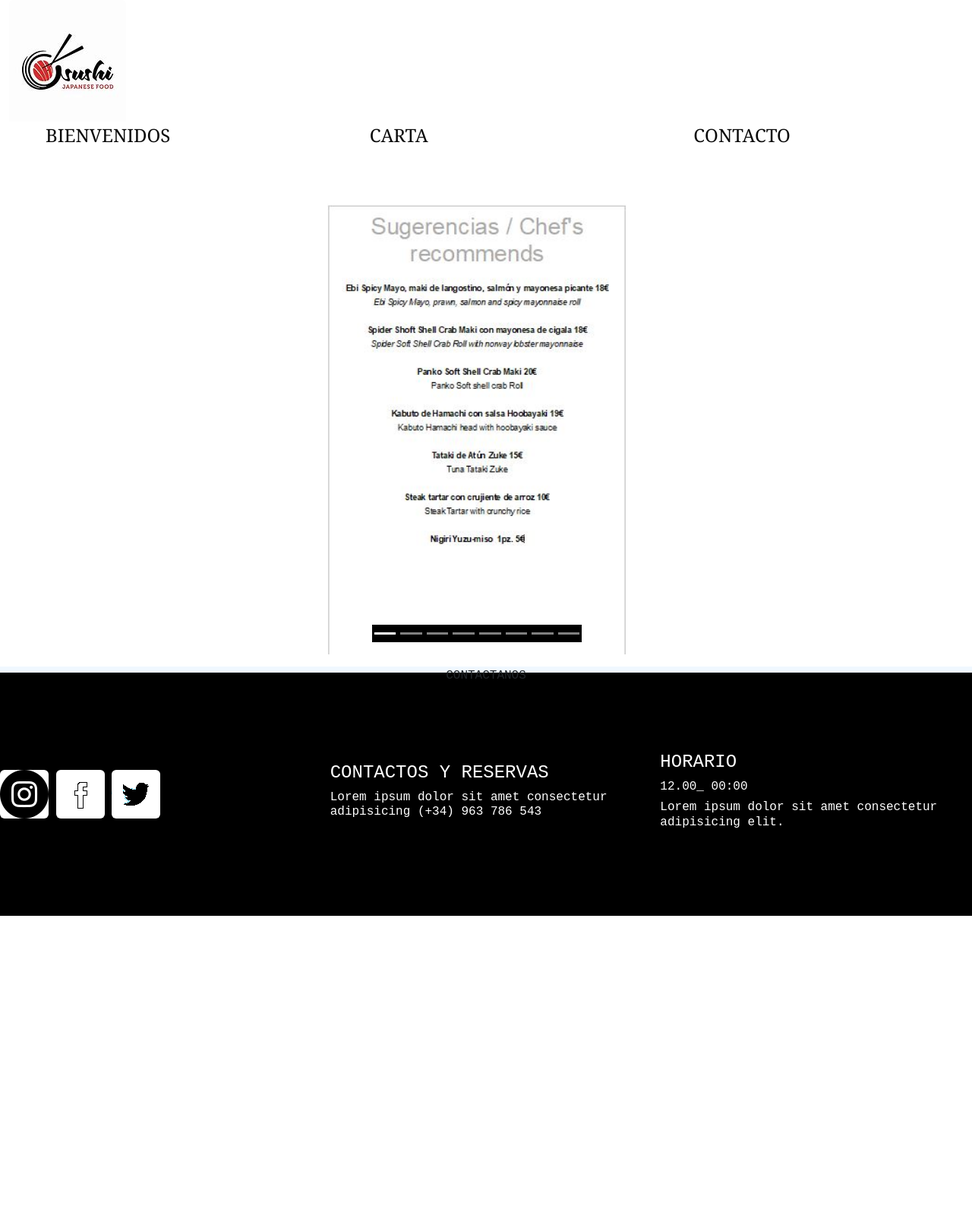
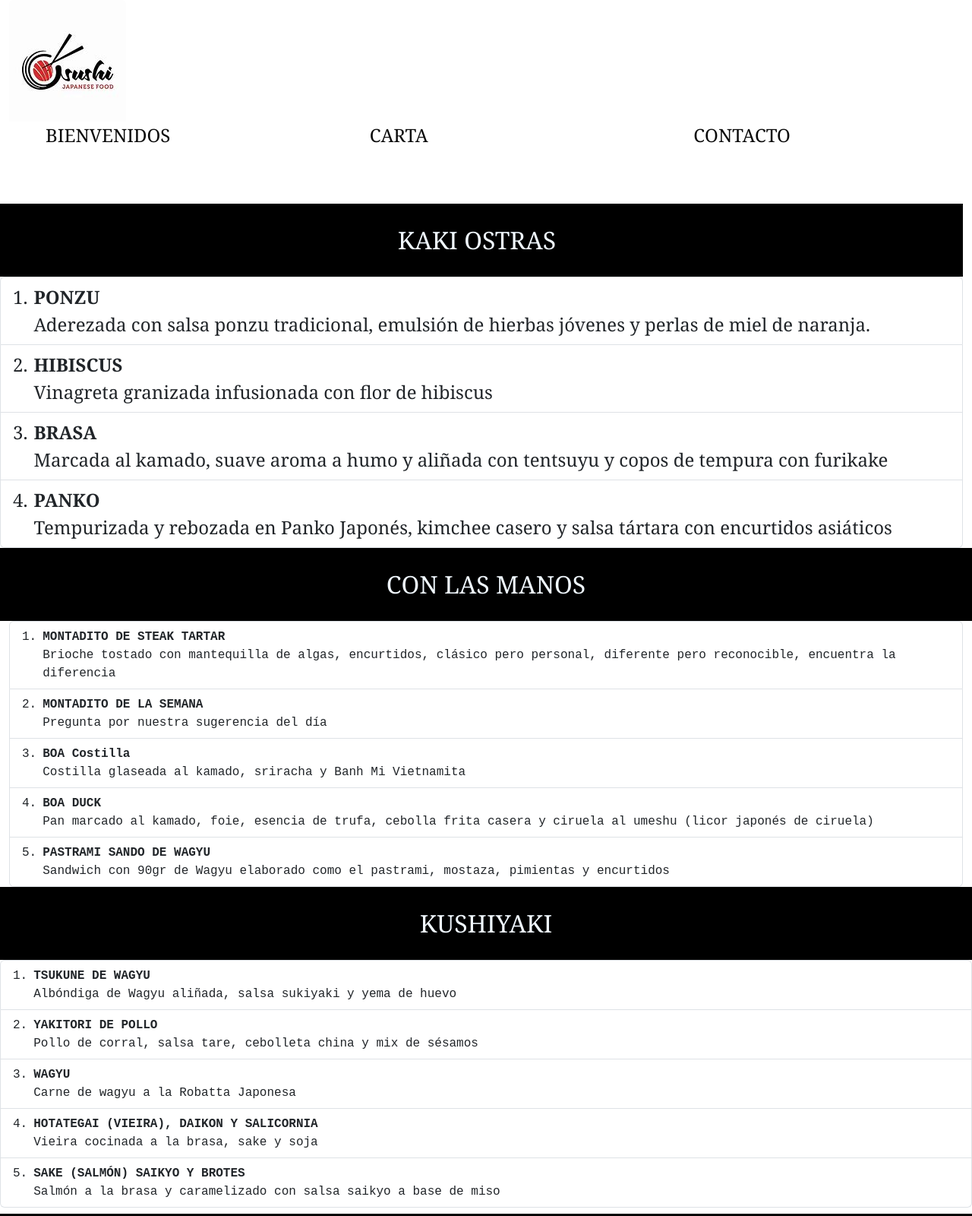
Before and after one commit to myrg15/Proyecto1Boostrap, a plain HTML site: page otherPages/carta.html in a window 1280 px wide. Shown: the top 1600 px of the page at 76% size. Before the commit the page ends 1205 px from the top, so only its background shows below. Drawn offline with nearby package versions, Linux system fonts and the light colour scheme.

Commit message:
Cambio en los tres .HTML y CSS

```diff
--- a/CSS/style.css
+++ b/CSS/style.css
@@ -32,7 +32,7 @@
 
   #footer{
     background-color: black;
-    height: 20em;
+    height: 15em;
     align-items:center;
   }
 
@@ -49,18 +49,27 @@
 
   }
 #espacio{
-  height: 1em;
+  height: 0.5em;
 }
 
   #separadorFooter{
-    height: 0.5em;
+    height: 0.8em;
     background-color:aliceblue;
     justify-content: center;
 }
 
-  #tresUltimasImag{
+#textoCard{
+font-style: oblique;
+font-size: large ;
+}
+
+#tresUltimasImag{
     align-items: center;
 
+  }
+
+.carousel-caption{
+font-size: xx-large ;
   }
 
   #relleno2{
--- a/otherPages/carta.html
+++ b/otherPages/carta.html
@@ -36,116 +36,127 @@
                 <a href="/otherPages/contacto.html" id="text-my-color">CONTACTO</a>
             </div>
 
-            <div class="row" id="relleno2">
+            <div class="row" id="relleno2"></div>
+
+            <div class="row" id="relleno">KAKI OSTRAS
             </div>
 
-            <!--</div>-->
-            <div class="row">
-                <div class="col-4"></div> <!--separador izquierdo centrar carta-->
-                <div class="col-4" ;>
-                    <div id="carouselExampleIndicators" class="carousel slide">
-                        <!--separador linea entre centrar carta-->
-                        <div class="carousel-indicators" style="background-color:black">
-                            <!--indicador deslizante de imagenes-->
-                            <button type="button" data-bs-target="#carouselExampleIndicators" data-bs-slide-to="0"
-                                class="active" aria-current="true" aria-label="Slide 1"></button>
-                            <button type="button" data-bs-target="#carouselExampleIndicators" data-bs-slide-to="1"
-                                aria-label="Slide 2"></button>
-                            <button type="button" data-bs-target="#carouselExampleIndicators" data-bs-slide-to="2"
-                                aria-label="Slide 3"></button>
-                            <button type="button" data-bs-target="#carouselExampleIndicators" data-bs-slide-to="3"
-                                aria-label="Slide 4"></button>
-                            <button type="button" data-bs-target="#carouselExampleIndicators" data-bs-slide-to="4"
-                                aria-label="Slide 5"></button>
-                            <button type="button" data-bs-target="#carouselExampleIndicators" data-bs-slide-to="5"
-                                aria-label="Slide 6"></button>
-                            <button type="button" data-bs-target="#carouselExampleIndicators" data-bs-slide-to="6"
-                                aria-label="Slide 7"></button>
-                            <button type="button" data-bs-target="#carouselExampleIndicators" data-bs-slide-to="7"
-                                aria-label="Slide 8"></button>
+            <ol class="list-group list-group-numbered">
+                <li class="list-group-item d-flex justify-content-between align-items-start">
+                    <div class="ms-2 me-auto">
+                        <div class="fw-bold">PONZU</div>
+                        Aderezada con salsa ponzu tradicional, emulsión de hierbas jóvenes y perlas de miel de naranja.
                     </div>
-                        <div class="carousel-inner">
-                            <div class="carousel-item active">
-                                <img src="/imag/primeraCarta.JPG" class="d-block w-100" alt="primeraCarta">
+                    <!--<span class="badge bg-primary rounded-pill"></span>-->
+                </li>
+                <li class="list-group-item d-flex justify-content-between align-items-start">
+                    <div class="ms-2 me-auto">
+                        <div class="fw-bold">HIBISCUS</div>
+                        Vinagreta granizada infusionada con flor de hibiscus
                     </div>
-                            <div class="carousel-item">
-                                <img src="/imag/segundaCarta.JPG" class="d-block w-100" alt="segundaCarta">
+                    <!--<span class="badge bg-primary rounded-pill">14</span>-->
+                </li>
+                <li class="list-group-item d-flex justify-content-between align-items-start">
+                    <div class="ms-2 me-auto">
+                        <div class="fw-bold">BRASA</div>
+                        Marcada al kamado, suave aroma a humo y aliñada con tentsuyu y copos de tempura con furikake
                     </div>
-                            <div class="carousel-item">
-                                <img src="/imag/terceraCarta.JPG" class="d-block w-100" alt="terceraCarta">
+                    <!--<span class="badge bg-primary rounded-pill">14</span>-->
+                </li>
+                <li class="list-group-item d-flex justify-content-between align-items-start">
+                    <div class="ms-2 me-auto">
+                        <div class="fw-bold">PANKO</div>
+                        Tempurizada y rebozada en Panko Japonés, kimchee casero y salsa tártara con encurtidos asiáticos
                     </div>
-                            <div class="carousel-item">
-                                <img src="/imag/cuartaCarta.JPG" class="d-block w-100" alt="cuartaCarta">
+                    <!--<span class="badge bg-primary rounded-pill"></span>-->
+                </li>
+            </ol>
         </div>
-                            <div class="carousel-item">
-                                <img src="/imag/quintaCarta.JPG" class="d-block w-100" alt="quintaCarta">
+        <div class="row" id="relleno">CON LAS MANOS</div>
+
+        <ol class="list-group list-group-numbered">
+            <li class="list-group-item d-flex justify-content-between align-items-start">
+                <div class="ms-2 me-auto">
+                    <div class="fw-bold">MONTADITO DE STEAK TARTAR</div>
+                    Brioche tostado con mantequilla de algas, encurtidos, clásico pero personal, diferente pero
+                    reconocible, encuentra la diferencia
                 </div>
-                            <div class="carousel-item">
-                                <img src="/imag/sextaCarta.JPG" class="d-block w-100" alt="sextaCarta">
+                <!--<span class="badge bg-primary rounded-pill"></span>-->
+            </li>
+            <li class="list-group-item d-flex justify-content-between align-items-start">
+                <div class="ms-2 me-auto">
+                    <div class="fw-bold">MONTADITO DE LA SEMANA</div>
+                    Pregunta por nuestra sugerencia del día
                 </div>
-                            <div class="carousel-item">
-                                <img src="/imag/septimaCarta.JPG" class="d-block w-100" alt="septimaCarta">
+                <!--<span class="badge bg-primary rounded-pill">14</span>-->
+            </li>
+            <li class="list-group-item d-flex justify-content-between align-items-start">
+                <div class="ms-2 me-auto">
+                    <div class="fw-bold">BOA Costilla</div>
+                    Costilla glaseada al kamado, sriracha y Banh Mi Vietnamita
                 </div>
-                            <div class="carousel-item">
-                                <img src="/imag/octavaCarta.JPG" class="d-block w-100" alt="octavaCarta">
+                <!--<span class="badge bg-primary rounded-pill">14</span>-->
+            </li>
+            <li class="list-group-item d-flex justify-content-between align-items-start">
+                <div class="ms-2 me-auto">
+                    <div class="fw-bold">BOA DUCK</div>
+                    Pan marcado al kamado, foie, esencia de trufa, cebolla frita casera y ciruela al umeshu (licor
+                    japonés de ciruela)
                 </div>
+                <!--<span class="badge bg-primary rounded-pill"></span>-->
+            </li>
+            <li class="list-group-item d-flex justify-content-between align-items-start">
+                <div class="ms-2 me-auto">
+                    <div class="fw-bold">PASTRAMI SANDO DE WAGYU</div>
+                    Sandwich con 90gr de Wagyu elaborado como el pastrami, mostaza, pimientas y encurtidos
+                </div>
+                <!--<span class="badge bg-primary rounded-pill"></span>-->
+            </li>
+        </ol>
     </div>
 
-                        <button class="carousel-control-prev" type="button" data-bs-target="#carouselExampleIndicators"
-                            data-bs-slide="prev">
-                            <span class="carousel-control-prev-icon" aria-hidden="true"></span>
-                            <span class="visually-hidden">Previous</span>
-                        </button>
+    <div class="row" id="relleno">KUSHIYAKI</div>
 
-                        <button class="carousel-control-next" type="button" data-bs-target="#carouselExampleIndicators"
-                            data-bs-slide="next">
-                            <span class="carousel-control-next-icon" aria-hidden="true"></span>
-                            <span class="visually-hidden">Next</span>
-                        </button>
-
+    <ol class="list-group list-group-numbered">
+        <li class="list-group-item d-flex justify-content-between align-items-start">
+            <div class="ms-2 me-auto">
+                <div class="fw-bold">TSUKUNE DE WAGYU</div>
+                Albóndiga de Wagyu aliñada, salsa sukiyaki y yema de huevo
             </div>
+            <!--<span class="badge bg-primary rounded-pill"></span>-->
+        </li>
+        <li class="list-group-item d-flex justify-content-between align-items-start">
+            <div class="ms-2 me-auto">
+                <div class="fw-bold">YAKITORI DE POLLO</div>
+                Pollo de corral, salsa tare, cebolleta china y mix de sésamos
             </div>
-                <div class="col-4"></div>
-
+            <!--<span class="badge bg-primary rounded-pill">14</span>-->
+        </li>
+        <li class="list-group-item d-flex justify-content-between align-items-start">
+            <div class="ms-2 me-auto">
+                <div class="fw-bold">WAGYU</div>
+                Carne de wagyu a la Robatta Japonesa
             </div>
+            <!--<span class="badge bg-primary rounded-pill">14</span>-->
+        </li>
+        <li class="list-group-item d-flex justify-content-between align-items-start">
+            <div class="ms-2 me-auto">
+                <div class="fw-bold">HOTATEGAI (VIEIRA), DAIKON Y SALICORNIA </div>
+                Vieira cocinada a la brasa, sake y soja
             </div>
+            <!--<span class="badge bg-primary rounded-pill"></span>-->
+        </li>
+        <li class="list-group-item d-flex justify-content-between align-items-start">
+            <div class="ms-2 me-auto">
+                <div class="fw-bold">SAKE (SALMÓN) SAIKYO Y BROTES</div>
+                Salmón a la brasa y caramelizado con salsa saikyo a base de miso
+            </div>
+            <!--<span class="badge bg-primary rounded-pill"></span>-->
+        </li>
+    </ol>
     </div>
 
-    <!--<div class="row">
-            <div class="row" id="relleno">AUTENTICA COCINA JAPONESA
-            </div>
-                <img src="imag/yakiiSushi.jpg" class="img-fluid rounded" alt="plato yakiiSushi">
-        </div>
-
-        <div class="row" id="relleno">NOS ENFOCAMOS EN BRINDAR EL MEJOR AMBIENTE
-        </div>
-
-        <div class="row">
-                <img src="imag/localRestaurante.jpg" class="img-fluid rounded" alt="local">
-                <div class="row" id="relleno">NUESTROS PLATOS MAS SOLICITADOS
-                </div>
-
-        </div>
-
-        <div class="row" id="tresUltimasImag">
-            <div class="col">
-                <img src="imag/suchiPalillos.jpg" class="img-fluid rounded" alt="plato suchi">
-                <h4>Lorem ipsum dolor sit amet consectetur adipisicing elit.</h4>
-            </div>
-            <div class="col">
-                <img src="imag/yoshiYanome.jpg" class="img-fluid rounded" alt="plato yoshiYanome">
-                <h4>Lorem ipsum dolor sit amet consectetur adipisicing elit.</h4>
-            </div>
-            <div class="col">
-                <img src="imag/ramen.jpg" class="img-fluid rounded" alt="plato yoshiYanome">
-                <h4>Lorem ipsum dolor sit amet consectetur adipisicing elit.</h4>
-            </div>
-        </div>-->
     <div class="row" id="espacio">
-        </div>
-    <div class="div">
-        <div class="row" id="separadorFooter">CONTACTANOS
-        </div>
     </div>
 
     <div class="row" id="footer">
@@ -175,4 +186,5 @@
         crossorigin="anonymous"></script>
 
 </body>
+
 </html>
```
Also changed, not shown: index.html (+37 -34 lines), otherPages/contacto.html (+41 -37 lines). Lines whose indentation alone changed are shown as unchanged.
